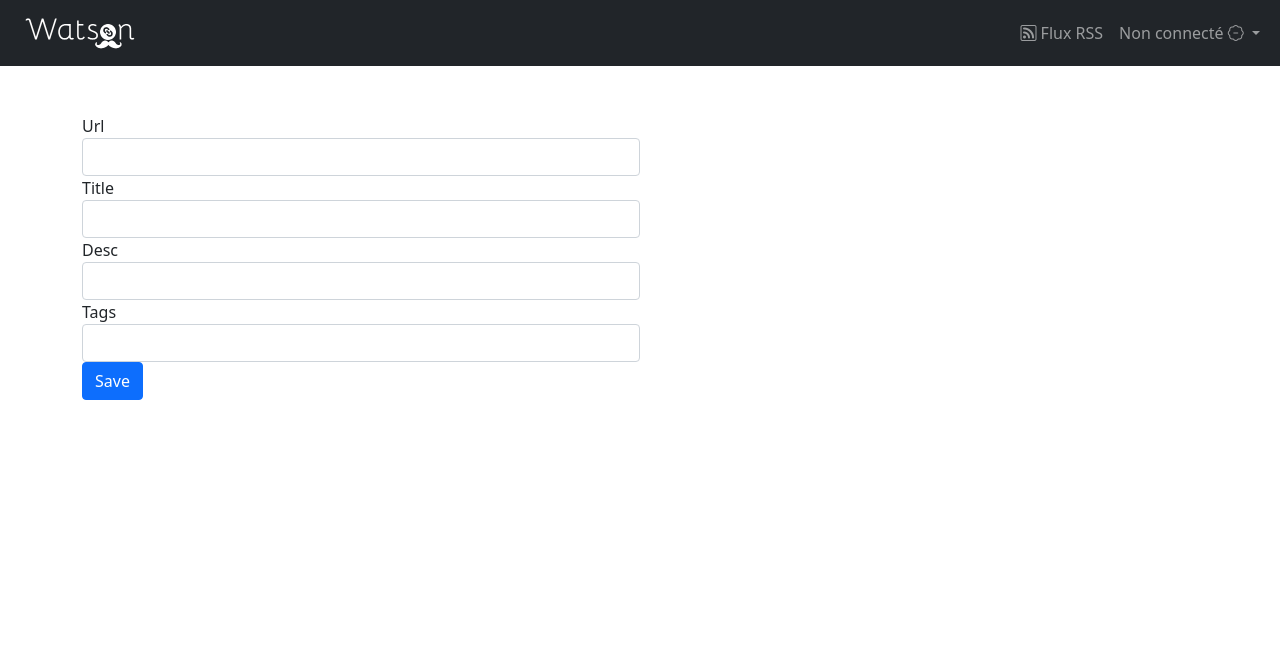
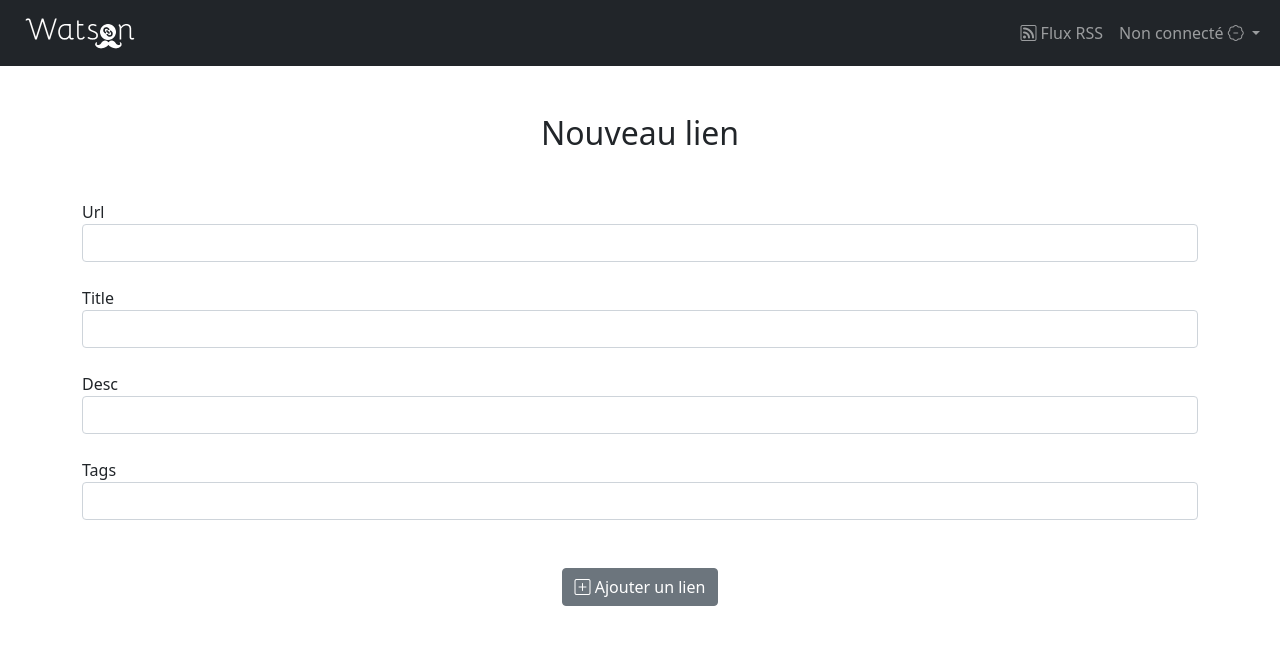
Before and after one commit to MartialEscudero/UE3DW18-Groupe3-S4, a PHP site: template views/link_form.html.twig in a window 1280 px wide. Shown: the top 653 px of the page. Run offline with PHP 8.4, Linux system fonts and the light colour scheme; the template is opened without the code that fills it, so the values that code supplies are empty; form fields are guessed from the names that the template uses; some libraries are stand-ins or nearby versions.

Commit message:
new style user & link forms - w/ Pacome

```diff
--- a/views/link_form.html.twig
+++ b/views/link_form.html.twig
@@ -4,20 +4,20 @@
 {% block title %}{{ title }}{% endblock %}
 
 {% block content %}
-<h2 class="text-center">{{ block('title') }}</h2>
+<h2 class="text-center">Nouveau lien</h2>
 {% for flashMessage in app.session.flashbag.get('success') %}
 <div class="alert alert-success">
     {{ flashMessage }}
 </div>
 {% endfor %}
 
-<div class="well">
+<div class="mt-5">
 {{ form_start(linkForm, { 'attr': {'class': 'form-horizontal'} }) }}
-    <div class="form-group">
+    <div class="mt-4">
         {{ form_label(linkForm.url, null, { 'label_attr':  {
             'class': 'col-sm-4 control-label'
         }}) }}
-        <div class="col-sm-6">
+        <div>
             {{ form_errors(linkForm.url) }}
             {{ form_widget(linkForm.url, { 'attr':  {
                 'class': 'form-control'
@@ -25,11 +25,11 @@
         </div>
     </div>
 
-    <div class="form-group">
+    <div class="mt-4">
         {{ form_label(linkForm.title, null, { 'label_attr':  {
             'class': 'col-sm-4 control-label'
         }}) }}
-        <div class="col-sm-6">
+        <div>
             {{ form_errors(linkForm.title) }}
             {{ form_widget(linkForm.title, { 'attr':  {
                 'class': 'form-control'
@@ -37,11 +37,11 @@
         </div>
     </div>
 
-    <div class="form-group">
+    <div class="mt-4">
         {{ form_label(linkForm.desc, null, { 'label_attr':  {
             'class': 'col-sm-4 control-label'
         }}) }}
-        <div class="col-sm-6">
+        <div>
             {{ form_errors(linkForm.desc) }}
             {{ form_widget(linkForm.desc, { 'attr':  {
                 'class': 'form-control',
@@ -50,11 +50,11 @@
         </div>
     </div>
 
-    <div class="form-group">
+    <div class="mt-4">
         {{ form_label(linkForm.tags, null, { 'label_attr':  {
             'class': 'col-sm-4 control-label'
         }}) }}
-        <div class="col-sm-6">
+        <div>
             {{ form_errors(linkForm.tags) }}
             {{ form_widget(linkForm.tags, { 'attr':  {
                 'class': 'form-control'
@@ -62,11 +62,8 @@
         </div>
     </div>
 
-
-    <div class="form-group">
-        <div class="col-sm-offset-4 col-sm-3">
-            <input type="submit" class="btn btn-primary" value="Save" />
-        </div>
+    <div class="text-center">
+        <button type="submit" class="btn btn-md btn-secondary mt-5 mb-5"><i class="bi bi-plus-square"></i> Ajouter un lien</button>
     </div>
 {{ form_end(linkForm) }}
 </div>
```
Also changed, not shown: views/user_form.html.twig (+10 -12 lines).
